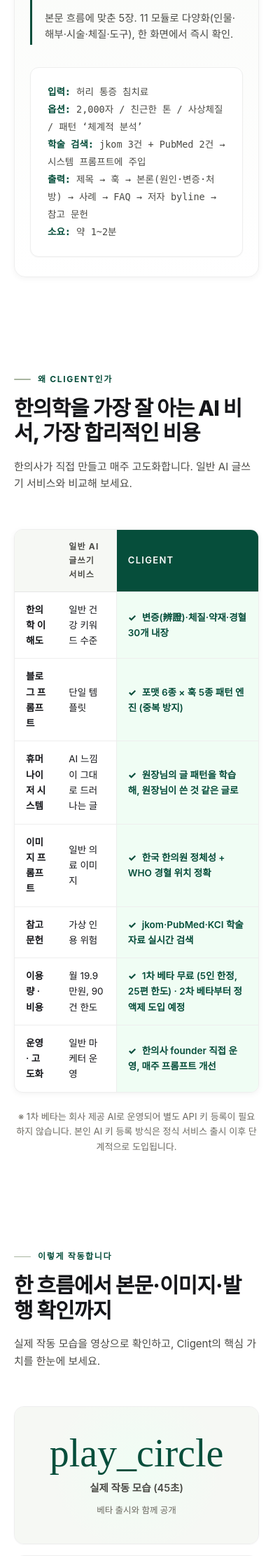
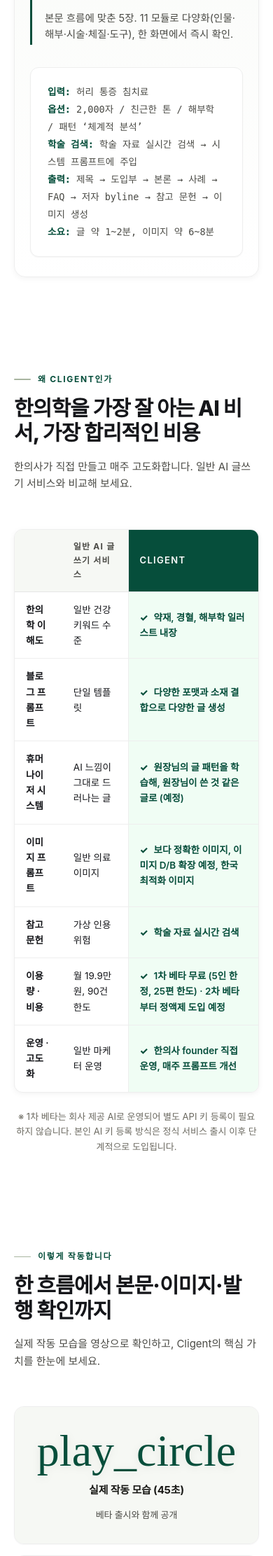
Before and after one commit to Jump-High-Kid/Cligent, a FastAPI app: page / in a window 390 px wide. Shown: the part 2692-4915 px from the top of the page at 70% size. Run offline with FastAPI, Linux system fonts and the light colour scheme; parts of the project's set-up code (start-up, migrations or seed data) failed here and were passed over; some web fonts are replaced.

Commit message:
docs(landing): 사이클 2 후속 — 카피·그리드·영상 placeholder 9건
1. hero/og: 1~2분 → 8분
2. problem grid: 2x2 고정 + 와이드 1200px+ 4열, 모바일 1열 (3+1 깨짐 방지)
3. 마케팅 비용: "월 200~1000만원" → "편당 5~15만원" (외주 시장가)
   - 카피: "변증·체질·약재 빠진" → "병명·해부·한의학 잘 모르는 일반 건강 글"
   - 도구: 포토샵 추가
4. solution: "1~2분 안에" → "7~10분 안에"
5. STEP 3: 학술 출처(jkom·PubMed·KCI) 표기 제거
6. 예시: 사상체질 → 해부학, 훅 → 도입부, 본론 () 제거,
   참고문헌 뒤 "이미지 생성" 추가, 소요 "글 1~2분, 이미지 6~8분"
7. 비교표: 약재·경혈·해부학 일러스트 / 다양한 포맷·소재 결합 /
   휴머나이저 (예정) / 이미지 D/B 확장 예정 / 학술 자료 실시간 검색
8. howto video-placeholder: 텍스트 가독성 강화 (강한 색·서체·gradient 제거)
9. trust/roadmap grid: 동일 2x2 + 와이드 4열 패턴 통일

```diff
--- a/templates/landing.html
+++ b/templates/landing.html
@@ -15,7 +15,7 @@
 
 <!-- Open Graph (페이스북·카카오톡·라인 공유 미리보기) -->
 <meta property="og:title" content="Cligent — 원장님의 시간을 돌려드립니다">
-<meta property="og:description" content="한의학에 특화된 Medical AI Agent. 블로그 1편을 1~2분에. 진료 외 반복 업무는 Cligent가 대신합니다.">
+<meta property="og:description" content="한의학에 특화된 Medical AI Agent. 블로그 1편을 8분 안에. 진료 외 반복 업무는 Cligent가 대신합니다.">
 <meta property="og:type" content="website">
 <meta property="og:url" content="https://cligent.kr/">
 <meta property="og:site_name" content="Cligent">
@@ -489,29 +499,29 @@
     position: absolute; inset: 0;
     display: flex; flex-direction: column;
     align-items: center; justify-content: center;
-    gap: 10px;
-    background:
-      radial-gradient(circle at 50% 45%, var(--accent-soft) 0%, transparent 60%),
-      var(--sage-tint, #f6f8f4);
-    color: var(--accent);
+    gap: 12px;
+    background: var(--sage-tint, #f6f8f4);
     text-align: center;
     padding: 24px;
   }
   .howto-video .video-placeholder .play-icon {
-    font-size: 56px;
+    font-size: 64px;
     color: var(--accent);
     line-height: 1;
+    filter: drop-shadow(0 2px 6px rgba(15, 23, 19, 0.08));
   }
   .howto-video .video-placeholder p {
     margin: 0;
-    font-size: 14.5px;
-    font-weight: 600;
-    color: var(--text-mid);
+    font-size: 15px;
+    font-weight: 700;
+    color: var(--text-strong, #1a1a17);
+    letter-spacing: -0.01em;
   }
   .howto-video .video-placeholder .video-meta {
-    font-size: 12.5px;
+    font-size: 13px;
     font-weight: 500;
-    color: var(--muted);
+    color: var(--text-mid);
+    letter-spacing: -0.01em;
   }
   .howto-cards {
     display: grid;
@@ -930,7 +960,7 @@
   <p class="hero-sub">
     진료 외 시간을 마케팅에 다 쓰고 계신가요?<br>
     한의학에 특화된 <strong>Medical AI Agent, Cligent</strong>가
-    블로그 1편을 1~2분에 끝내드립니다.
+    블로그 1편을 8분 안에 끝내드립니다.
   </p>
   <div class="hero-cta">
     <a href="#beta" class="btn-primary btn-lg">베타 신청하기</a>
@@ -959,14 +989,14 @@
       <p>네이버 C-Rank는 꾸준한 발행을 보상합니다. 멈추는 순간 검색 순위가 떨어집니다.</p>
     </div>
     <div class="problem-card">
-      <div class="num">월 200~1000만원</div>
+      <div class="num">편당 5~15만원</div>
       <h3>마케팅 대행 비용</h3>
-      <p>그런데 한의학을 깊이 모르는 글이 올라옵니다. 변증·체질·약재가 빠진 일반 건강 글.</p>
+      <p>그런데 한의학을 깊이 모르는 글이 올라옵니다. 병명, 해부, 한의학을 잘 모르는 일반 건강 글.</p>
     </div>
     <div class="problem-card">
       <div class="num">도구 4~5개</div>
       <h3>파편화된 워크플로</h3>
-      <p>ChatGPT·미드저니·네이버 블로그 — 결과물 하나에 도구를 계속 오갑니다.</p>
+      <p>ChatGPT·미드저니·포토샵·네이버 블로그 — 결과물 하나에 도구를 계속 오갑니다.</p>
     </div>
   </div>
 </section>
@@ -974,7 +1004,7 @@
 <!-- ── Solution ───────────────────────────────────────────── -->
 <section id="solution">
   <span class="section-label">솔루션</span>
-  <h2 class="section-title">주제 한 줄로 시작, 1~2분 안에 완성</h2>
+  <h2 class="section-title">주제 한 줄로 시작, 7~10분 안에 완성</h2>
   <p class="section-sub">
     한의학에 특화된 프롬프트 + 학술 자료 실시간 검색.
     글부터 이미지까지 한 흐름에서 끝납니다.
@@ -994,7 +1024,7 @@
       <div class="demo-step">
         <div class="step-num">STEP 3</div>
         <h4>AI가 글 생성</h4>
-        <p>jkom·PubMed·KCI 학술 자료 실시간 검색 → 가짜 인용 없는 본문 + 네이버 SEO 최적화.</p>
+        <p>학술 자료 실시간 검색 → 가짜 인용 없는 본문 + 네이버 SEO 최적화.</p>
       </div>
       <div class="demo-step">
         <div class="step-num">STEP 4</div>
@@ -1004,10 +1034,10 @@
     </div>
     <div class="demo-mock">
       <div><span class="label">입력:</span> 허리 통증 침치료</div>
-      <div><span class="label">옵션:</span> 2,000자 / 친근한 톤 / 사상체질 / 패턴 ‘체계적 분석’</div>
-      <div><span class="label">학술 검색:</span> jkom 3건 + PubMed 2건 → 시스템 프롬프트에 주입</div>
-      <div><span class="label">출력:</span> 제목 → 훅 → 본론(원인·변증·처방) → 사례 → FAQ → 저자 byline → 참고 문헌</div>
-      <div><span class="label">소요:</span> 약 1~2분</div>
+      <div><span class="label">옵션:</span> 2,000자 / 친근한 톤 / 해부학 / 패턴 ‘체계적 분석’</div>
+      <div><span class="label">학술 검색:</span> 학술 자료 실시간 검색 → 시스템 프롬프트에 주입</div>
+      <div><span class="label">출력:</span> 제목 → 도입부 → 본론 → 사례 → FAQ → 저자 byline → 참고 문헌 → 이미지 생성</div>
+      <div><span class="label">소요:</span> 글 약 1~2분, 이미지 약 6~8분</div>
     </div>
   </div>
 </section>
@@ -1032,27 +1062,27 @@
         <tr>
           <td>한의학 이해도</td>
           <td>일반 건강 키워드 수준</td>
-          <td class="col-cligent">변증(辨證)·체질·약재·경혈 30개 내장</td>
+          <td class="col-cligent">약재, 경혈, 해부학 일러스트 내장</td>
         </tr>
         <tr>
           <td>블로그 프롬프트</td>
           <td>단일 템플릿</td>
-          <td class="col-cligent">포맷 6종 × 훅 5종 패턴 엔진 (중복 방지)</td>
+          <td class="col-cligent">다양한 포맷과 소재 결합으로 다양한 글 생성</td>
         </tr>
         <tr>
           <td>휴머나이저 시스템</td>
           <td>AI 느낌이 그대로 드러나는 글</td>
-          <td class="col-cligent">원장님의 글 패턴을 학습해, 원장님이 쓴 것 같은 글로</td>
+          <td class="col-cligent">원장님의 글 패턴을 학습해, 원장님이 쓴 것 같은 글로 (예정)</td>
         </tr>
         <tr>
           <td>이미지 프롬프트</td>
           <td>일반 의료 이미지</td>
-          <td class="col-cligent">한국 한의원 정체성 + WHO 경혈 위치 정확</td>
+          <td class="col-cligent">보다 정확한 이미지, 이미지 D/B 확장 예정, 한국 최적화 이미지</td>
         </tr>
         <tr>
           <td>참고 문헌</td>
           <td>가상 인용 위험</td>
-          <td class="col-cligent">jkom·PubMed·KCI 학술 자료 실시간 검색</td>
+          <td class="col-cligent">학술 자료 실시간 검색</td>
         </tr>
         <tr>
           <td>이용량 · 비용</td>
```
Also changed, not shown: other parts of templates/landing.html (+33 -3 lines).
